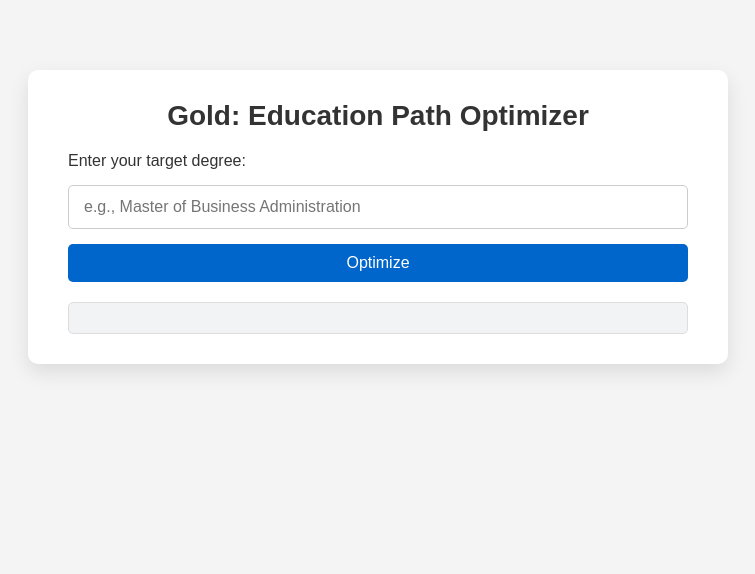
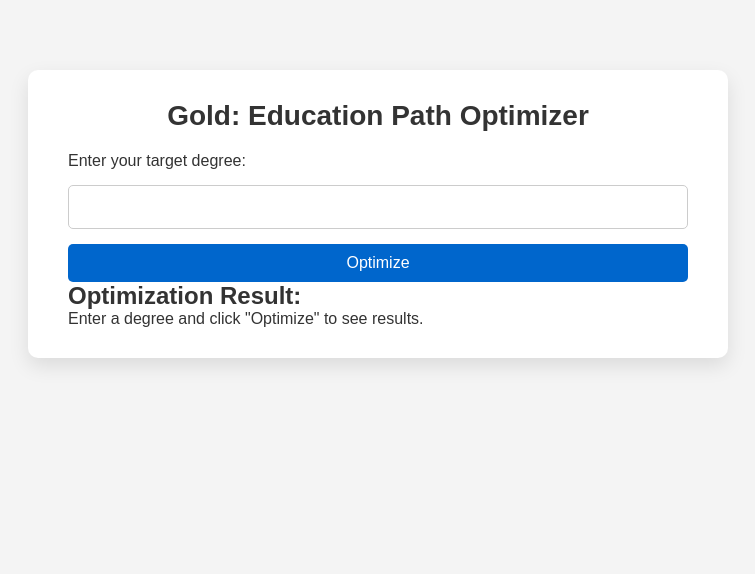
Before and after one commit to USH3R/GOLD.-A-Global-Education-Path-Optimization-Engine-Equivalent-Credit-Mapper, a Flask app: page / in a window 1280 px wide. Shown: the top 574 px of the page, without its empty margins (262-1017 px from the left). Run offline with Flask 3, Linux system fonts and the light colour scheme.

Commit message:
Update index.html

```diff
--- a/templates/index.html
+++ b/templates/index.html
@@ -10,11 +10,12 @@
         <h1>Gold: Education Path Optimizer</h1>
         <form id="degreeForm">
             <label for="degree">Enter your target degree:</label>
-            <input type="text" id="degree" name="degree" placeholder="e.g., Master of Business Administration" required>
+            <input type="text" id="degree" name="degree" required>
             <button type="submit">Optimize</button>
         </form>
-        <div id="results">
-            <!-- JSON results will be displayed here -->
+        <div id="result">
+            <h2>Optimization Result:</h2>
+            <pre id="jsonOutput">Enter a degree and click "Optimize" to see results.</pre>
         </div>
     </div>
     <script src="{{ url_for('static', filename='script.js') }}"></script>
```
